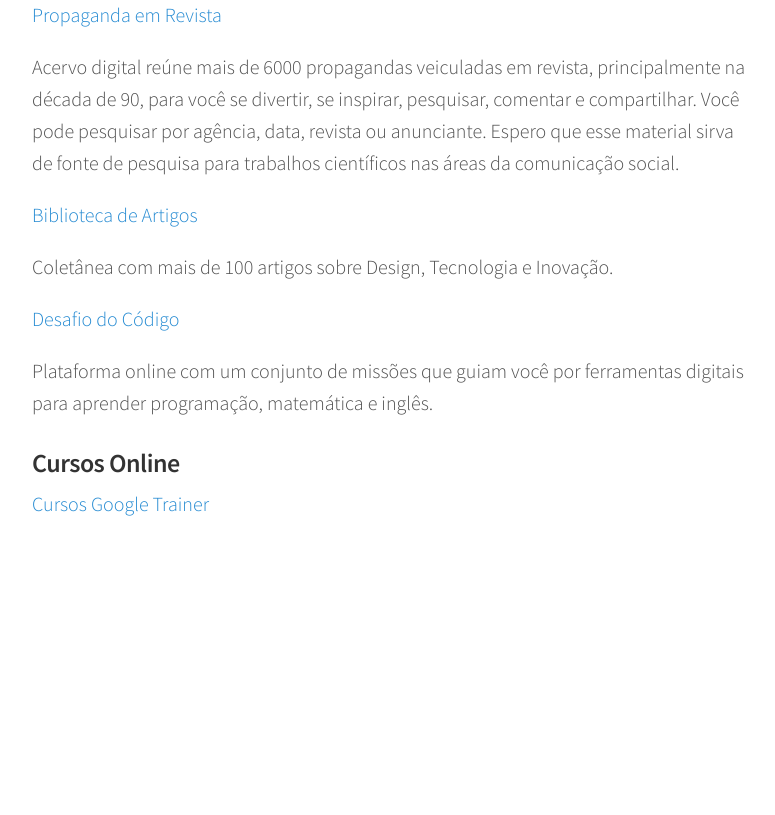
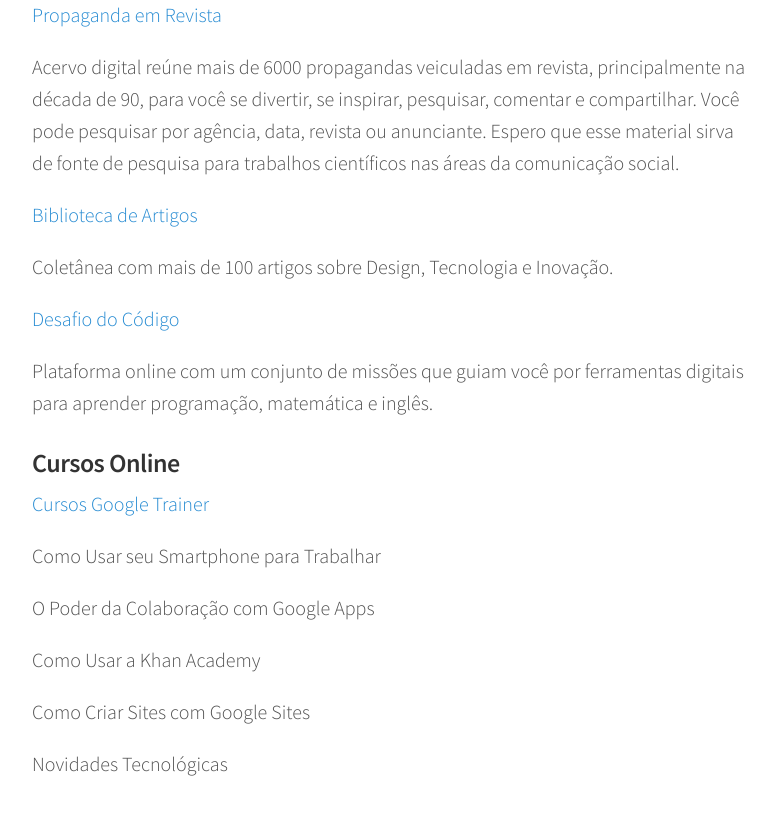
Before and after one commit to snvas/snvas.github.io, a Jekyll site: the page built from work.md, in a window 1280 px wide and 900 px high, scrolled down 1112 px. Shown: the top 815 px of the window, without its empty margins (248-1023 px from the left). Built offline with Jekyll 4.4.1, drawn with Linux system fonts in a browser that asks for light colours; nearby versions of some CDN libraries; before the commit the page ends 1752 px from its top, so only the background shows below that.

Commit message:
cursos gratuitos

```diff
--- a/work.md
+++ b/work.md
@@ -40,3 +40,13 @@ Plataforma online com um conjunto de missões que guiam você por ferramentas di
 ### Cursos Online
 
 [Cursos Google Trainer](/cursos/)
+
+Como Usar seu Smartphone para Trabalhar
+
+O Poder da Colaboração com Google Apps
+
+Como Usar a Khan Academy
+
+Como Criar Sites com Google Sites
+
+Novidades Tecnológicas
```
